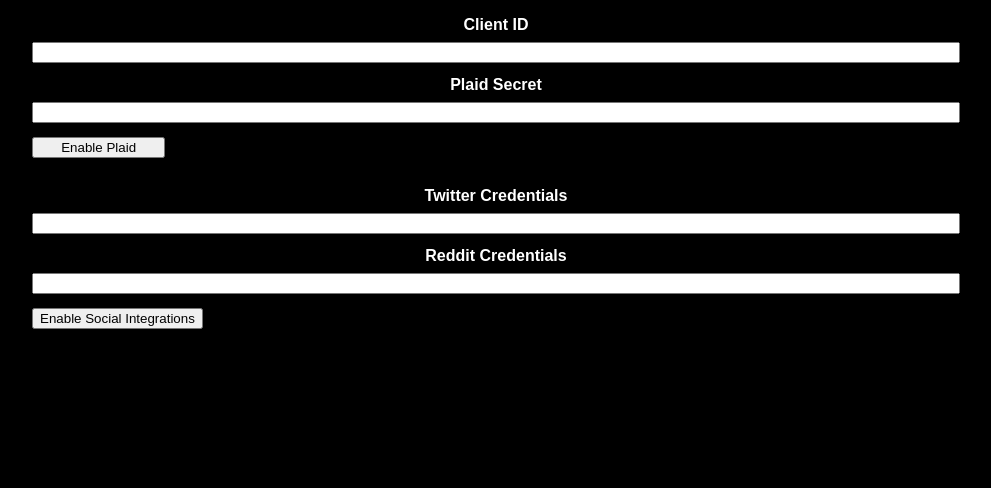
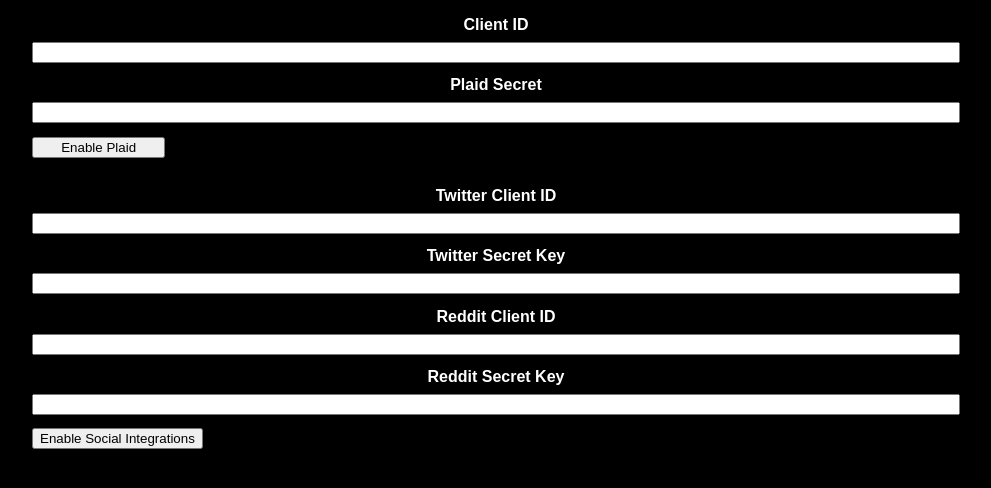
Before and after one commit to tiaaburton/MADS_Capstone, a Flask app: template src/templates/profile/manager.html in a window 1280 px wide. Shown: the part 98-586 px from the top of the page, without its empty margins (144-1135 px from the left). Run offline with Flask 3, Linux system fonts and the light colour scheme; the template is opened without the code that fills it, so the values that code supplies are empty; parts of the project's set-up code (start-up, migrations or seed data) failed here and were passed over.

Commit message:
Incorporating completed account management functions.

```diff
--- a/src/analysis/sentiment_analysis.py
+++ b/src/analysis/sentiment_analysis.py
@@ -10,7 +10,8 @@
 def store_social_credentials():
     session['reddit_client_id'] = request.form['reddit_client']
     session['reddit_secret_key'] = request.form['reddit_secret']
-    session['twitter_key'] = request.form['twitter_id']
+    session['twitter_client_id'] = request.form['twitter_client']
+    session['twitter_secret_key'] = request.form['twitter_secret']
     return redirect(url_for('analysis'))
 
 
--- a/src/templates/profile/manager.html
+++ b/src/templates/profile/manager.html
@@ -36,10 +36,14 @@
  {% endif %}
 
   <form style="text-align:center;" action="{{ url_for('sentiment.store_social_credentials') }}" method="post">
-    <label for="twitter_id">Twitter Credentials</label>
-    <input type="password" name="twitter_id" id="twitter_id" required>
-    <label for="reddit_key">Reddit Credentials</label>
-    <input type="password" name="reddit_key" id="reddit_key" required>
+    <label for="twitter_client">Twitter Client ID</label>
+    <input type="password" name="twitter_client" id="twitter_client" required>
+    <label for="twitter_secret">Twitter Secret Key</label>
+    <input type="password" name="twitter_secret" id="twitter_secret" required>
+    <label for="reddit_client">Reddit Client ID</label>
+    <input type="password" name="reddit_client" id="reddit_client" required>
+    <label for="reddit_secret">Reddit Secret Key</label>
+    <input type="password" name="reddit_secret" id="reddit_secret" required>
     <input type="submit" value="Enable Social Integrations">
   </form>
 
```
